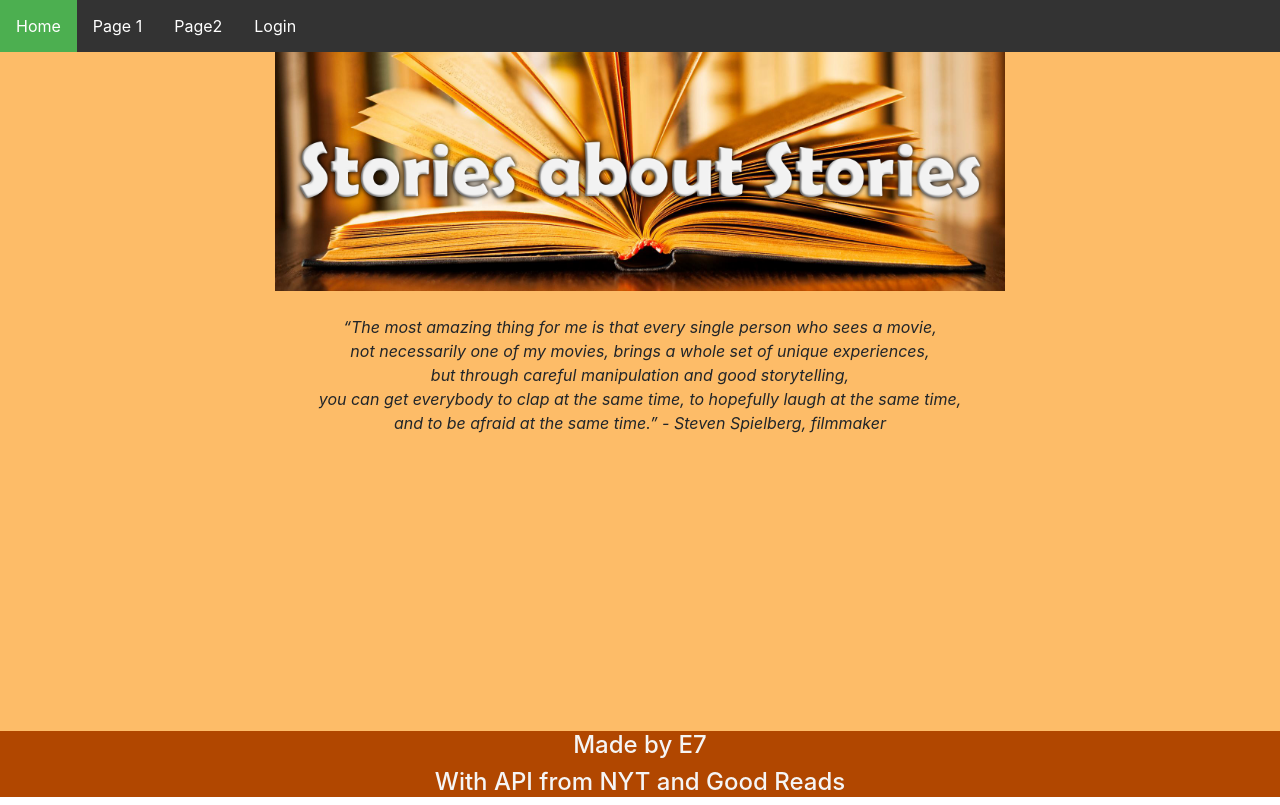
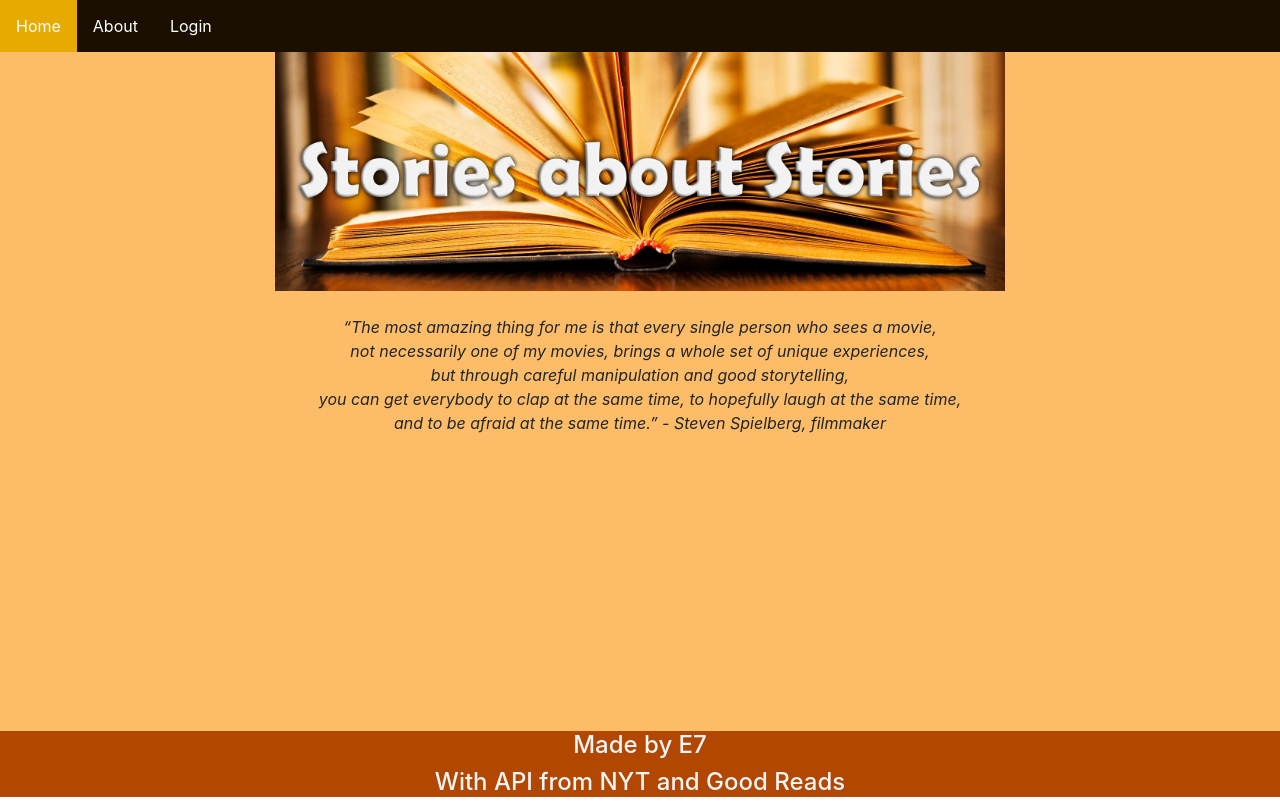
Before and after one commit to mp525/GRP7ExFrontend, a React (Create React App) app: page / in a window 1280 px wide. Built offline with nearby package versions, Linux system fonts and the light colour scheme.

Commit message:
farver og andet

```diff
--- a/src/AdminPage.jsx
+++ b/src/AdminPage.jsx
@@ -117,7 +117,6 @@ function AdminPage() {
           <br />
           <br />
           <br />
-          <br />
 
 
         </div>
--- a/src/App.js
+++ b/src/App.js
@@ -74,10 +74,7 @@ function App() {
           <FetchDefault />
           <Footer/>
         </Route>
-        <Route path="/page2">
-          <Placeholder />
-          <Footer/>
-        </Route>
+
         <Route path="/page3">
           {/* <User /> */}
           <UserPage1/>
@@ -154,29 +151,25 @@ function Header({ loggedIn, loginMsg }) {
       </li>
       <li>
         <NavLink activeClassName="active" to="/page1">
-          Page 1
+          About
         </NavLink>
       </li>
-      <li>
-        <NavLink activeClassName="active" to="/page2">
-          Page2
-        </NavLink>
-      </li>
+
       {loggedIn && (
         <>
           <li>
             <NavLink activeClassName="active" to="/page3">
-              User Page 1
+              Reviews
             </NavLink>
           </li>
           <li>
             <NavLink activeClassName="active" to="/userPage">
-              User Page
+              Write Reviews
             </NavLink>
           </li>
           <li>
             <NavLink exact activeClassName="active" to="/page4">
-              Admin Page 1
+              Admin Page
             </NavLink>
           </li>
         </>
--- a/src/index.css
+++ b/src/index.css
@@ -27,7 +27,7 @@ ul.header {
   margin: 0;
   padding: 0;
   overflow: hidden;
-  background-color: #333;
+  background-color: rgb(26, 15, 0);
  }
 
  ul.header li { float: left;}
@@ -40,4 +40,12 @@ ul.header {
   text-decoration: none;
  }
  ul.header li a:hover:not(.active) { background-color: #111;}
- .active { background-color: #4CAF50;}
+ .active { background-color: #e7aa00;}
+
+ tr:nth-child(even) {background-color: #f2f2f2;}
+/* ul.header {
+
+  background-color: #333;
+ }
+
+ .active { background-color: #4CAF50;} */
```
Also changed, not shown: src/UserPage.jsx (+1 -16 lines).
